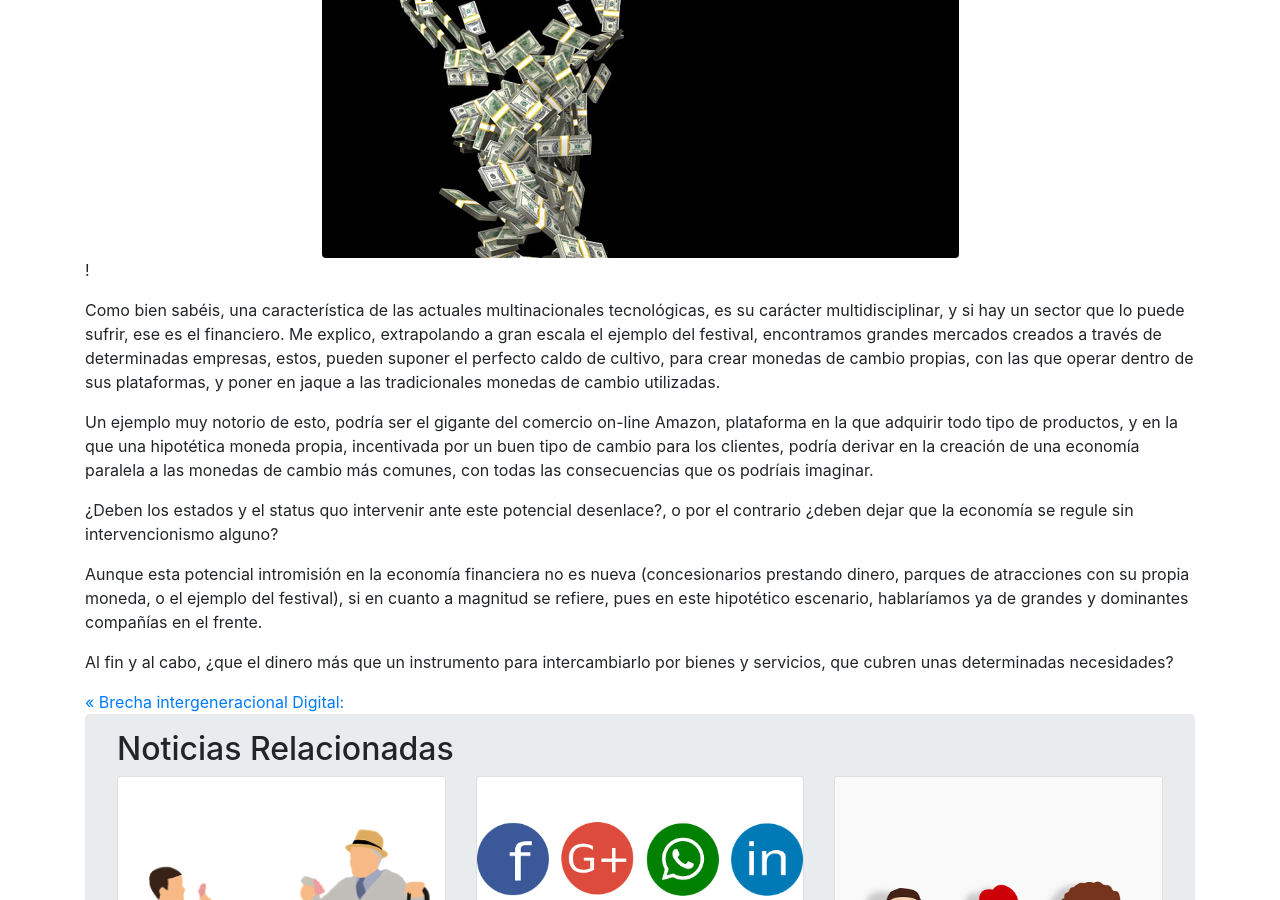
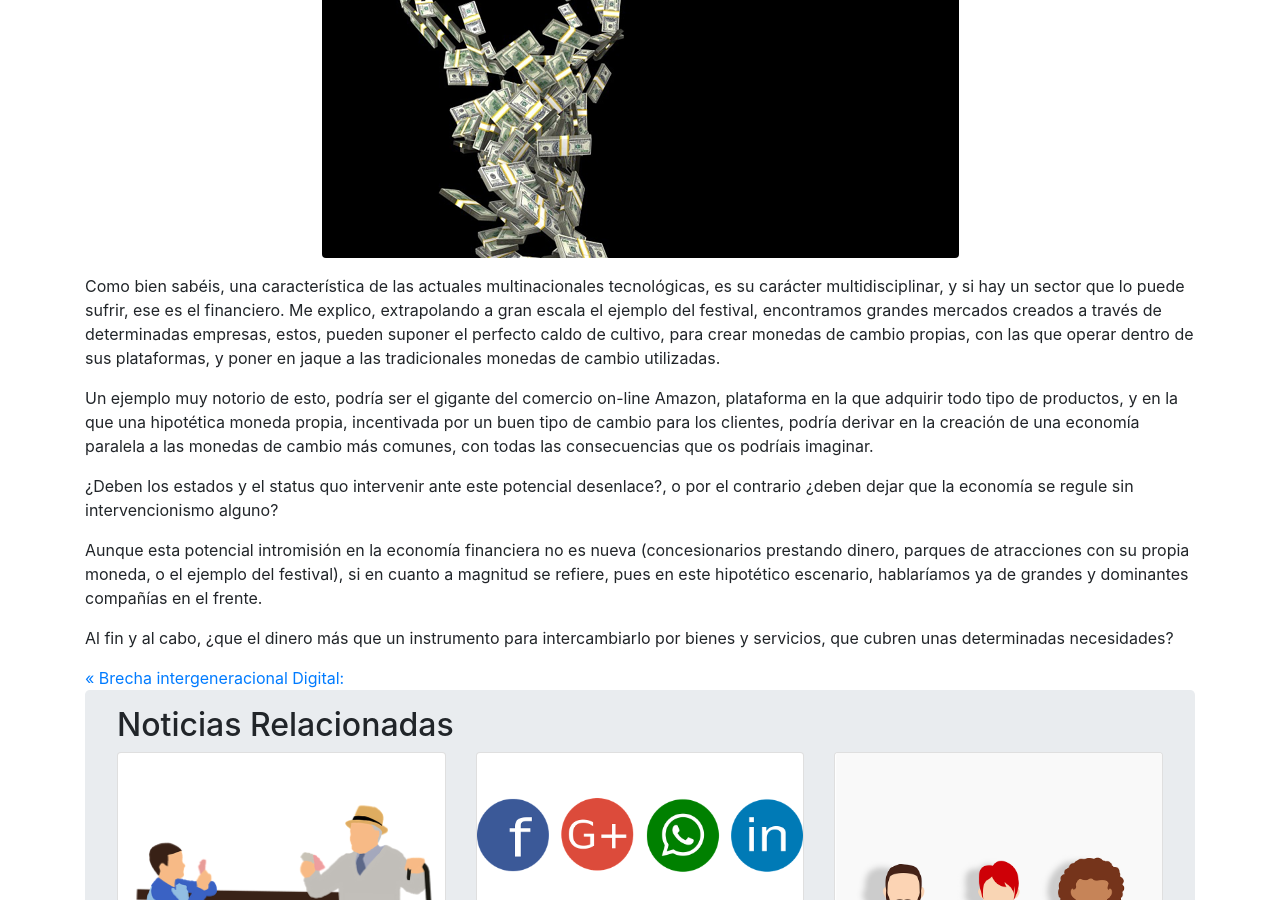
Before and after one commit to davidnilo94/davidnilo94.github.io, a Jekyll site: the page built from _posts/2018-09-18-your-filename.md, in a window 1280 px wide and 900 px high, scrolled down 1286 px. Built offline with Jekyll 4.4.1, drawn with Linux system fonts in a browser that asks for light colours; nearby versions of some CDN libraries; comment, search, counter and statistics services are not loaded.

```diff
--- a/_posts/2018-09-18-your-filename.md
+++ b/_posts/2018-09-18-your-filename.md
@@ -26,7 +26,7 @@ Como no podía ser de otra manera, el cambio a esta moneda inventada, era favora
 
 Aunque este hecho era aparentemente aislado e inconexo con el papel de los bancos haciéndose compañías tecnológicas, me hizo plantearme la cuestión inversa que os comentaba anteriormente: ¿Será que las tecnológicas se convertirán en bancos?
 
-![money torbellino]({{site.baseurl}}/media/ggfrs.png)!
+![money torbellino]({{site.baseurl}}/media/ggfrs.png)
 
 Como bien sabéis, una característica de las actuales multinacionales tecnológicas, es su carácter multidisciplinar, y si hay un sector que lo puede sufrir, ese es el financiero. Me explico, extrapolando a gran escala el ejemplo del festival, encontramos grandes mercados creados a través de determinadas empresas, estos, pueden suponer el perfecto caldo de cultivo, para crear monedas de cambio propias, con las que operar dentro de sus plataformas, y poner en jaque a las tradicionales monedas de cambio utilizadas.
 
```
